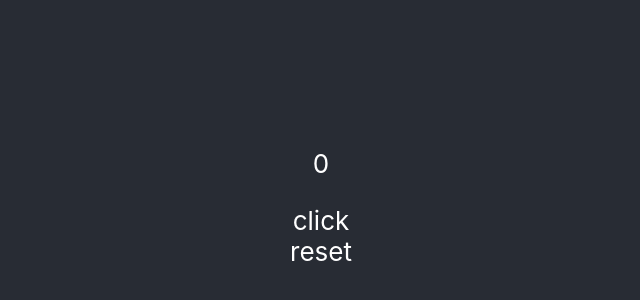
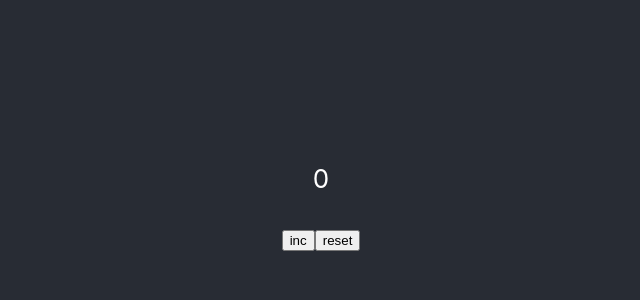
Before and after one commit to Reegulus/Counter, a React (Create React App) app: page / in a window 1280 px wide. Shown: the part 206-506 px from the top of the page, without its empty margins (319-959 px from the left). Built offline with nearby package versions, Linux system fonts and the light colour scheme.

Commit message:
Button.tsx

```diff
--- a/src/App.tsx
+++ b/src/App.tsx
@@ -1,19 +1,18 @@
-import React, { useState } from 'react';
+import React, {useState} from 'react';
 import './App.css';
+import {Button} from "./Button";
 
 function App() {
 
-    const [count, setCount] = useState(0)
-    // const [reset, setReset] = useState(0)
+
+
     return (
-    <div className="App">
-      <header className="App-header">
-          <p>{count}</p>
-        <a onClick = {() => {setCount(count + 1)}}>click</a>
-        <a onClick = {() => {setCount(0 ) }}>reset</a>
-      </header>
-    </div>
-  );
+        <div className="App">
+            <header className="App-header">
+                <Button/>
+            </header>
+        </div>
+    );
 }
 
 export default App;
--- /dev/null
+++ b/src/Button.tsx
@@ -0,0 +1,24 @@
+import React, {useState} from "react";
+
+export function Button() {
+    let [count, setCount] = useState(0)
+
+    function incNumbers() {
+        // setNumbers(numbers)
+        if (count < 5) {
+            return
+        }
+        setCount(count++)
+    }
+
+    function resetNumbers() {
+        setCount(0)
+    }
+    return(
+        <div className={"button"}>
+            <p>{count}</p>
+            <button onClick={incNumbers}>inc</button>
+            <button onClick={resetNumbers}>reset</button>
+        </div>
+    )
+}
```
Also changed, not shown: src/Display.tsx (added, +24 -0 lines), 1 other file (tests, documents, lock files or other folders).
